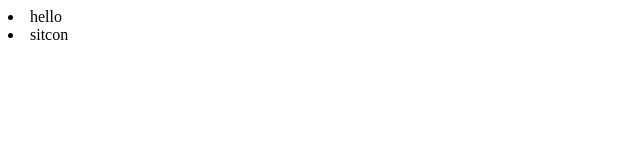
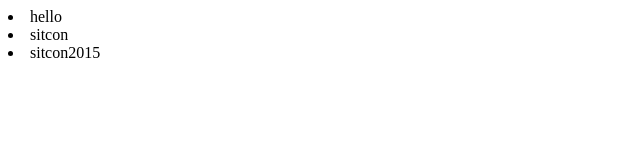
Before and after one commit to lupaul/textmining, a plain HTML site: page index.html in a window 1280 px wide. Shown: the whole page, without its empty margins (0-640 px from the left). Drawn offline with Linux system fonts and the light colour scheme.

Commit message:
update2016

```diff
--- a/index.html
+++ b/index.html
@@ -4,4 +4,5 @@
 <body>
 	<li>hello</li>
 	<li>sitcon</li>
+	<li>sitcon2015</li>
 </body>
```
